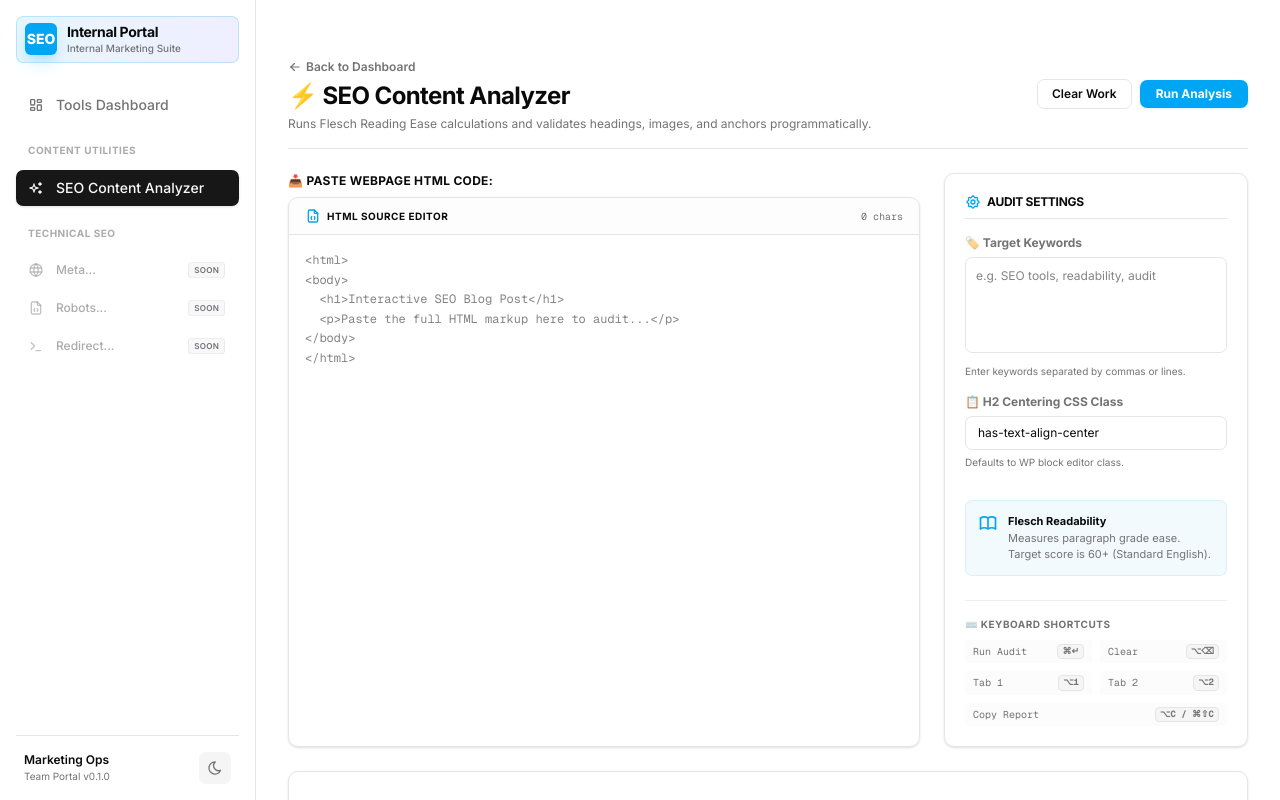
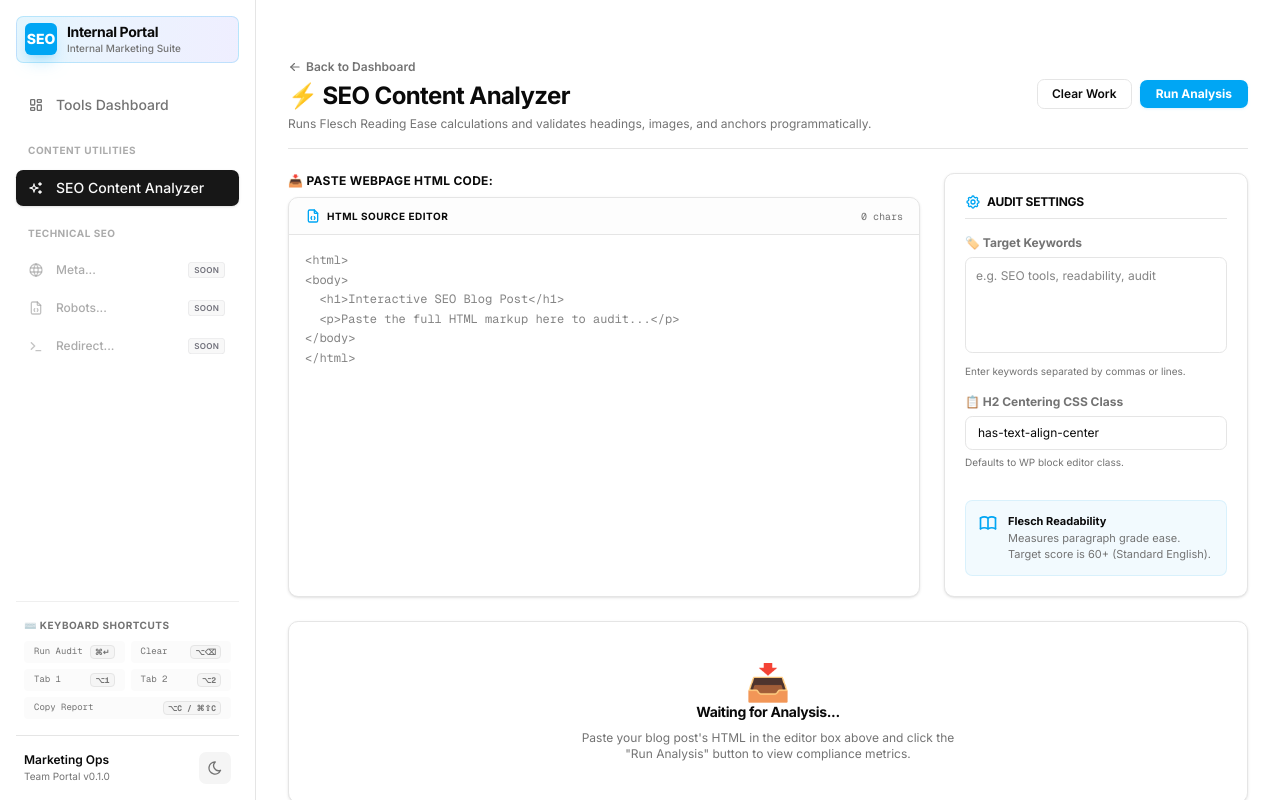
Before and after one commit to gautamtechmero/seo_tools, a Next.js app: page /content-analyzer in a window 1280 px wide. Built offline with nearby package versions, Linux system fonts and the light colour scheme.

Commit message:
Move Keyboard Shortcuts Helper to the sidebar footer

```diff
--- a/app/content-analyzer/page.tsx
+++ b/app/content-analyzer/page.tsx
@@ -274,34 +274,6 @@ export default function ContentAnalyzerPage() {
               </div>
             </div>
 
-            {/* Keyboard Shortcuts Helper */}
-            <div className="border-t border-border/60 pt-4 mt-2">
-              <span className="text-[10px] uppercase font-bold text-muted-foreground tracking-wider block mb-2">
-                ⌨️ Keyboard Shortcuts
-              </span>
-              <div className="grid grid-cols-2 gap-2 text-[10px] text-muted-foreground font-mono">
-                <div className="flex items-center justify-between bg-muted/30 px-2 py-1 rounded">
-                  <span>Run Audit</span>
-                  <kbd className="px-1 bg-muted border border-border rounded text-[9px] font-bold">⌘↵</kbd>
-                </div>
-                <div className="flex items-center justify-between bg-muted/30 px-2 py-1 rounded">
-                  <span>Clear</span>
-                  <kbd className="px-1 bg-muted border border-border rounded text-[9px] font-bold">⌥⌫</kbd>
-                </div>
-                <div className="flex items-center justify-between bg-muted/30 px-2 py-1 rounded">
-                  <span>Tab 1</span>
-                  <kbd className="px-1 bg-muted border border-border rounded text-[9px] font-bold">⌥1</kbd>
-                </div>
-                <div className="flex items-center justify-between bg-muted/30 px-2 py-1 rounded">
-                  <span>Tab 2</span>
-                  <kbd className="px-1 bg-muted border border-border rounded text-[9px] font-bold">⌥2</kbd>
-                </div>
-                <div className="flex items-center justify-between bg-muted/30 px-2 py-1 rounded col-span-2">
-                  <span>Copy Report</span>
-                  <kbd className="px-1 bg-muted border border-border rounded text-[9px] font-bold">⌥C / ⌘⇧C</kbd>
-                </div>
-              </div>
-            </div>
           </div>
         </div>
       </div>
--- a/components/app-layout.tsx
+++ b/components/app-layout.tsx
@@ -134,6 +134,35 @@ export default function AppLayout({ children }: { children: React.ReactNode }) {
 
         {/* Sidebar Footer */}
         <div className="space-y-4">
+          {/* Keyboard Shortcuts Helper */}
+          <div className="border-t border-border/60 pt-4 px-2 space-y-2">
+            <span className="text-[10px] uppercase font-bold text-muted-foreground tracking-wider block">
+              ⌨️ Keyboard Shortcuts
+            </span>
+            <div className="grid grid-cols-2 gap-1.5 text-[9px] text-muted-foreground font-mono">
+              <div className="flex items-center justify-between bg-muted/40 px-2.5 py-1 rounded">
+                <span>Run Audit</span>
+                <kbd className="px-1 bg-muted border border-border rounded text-[8px] font-bold">⌘↵</kbd>
+              </div>
+              <div className="flex items-center justify-between bg-muted/40 px-2.5 py-1 rounded">
+                <span>Clear</span>
+                <kbd className="px-1 bg-muted border border-border rounded text-[8px] font-bold">⌥⌫</kbd>
+              </div>
+              <div className="flex items-center justify-between bg-muted/40 px-2.5 py-1 rounded">
+                <span>Tab 1</span>
+                <kbd className="px-1 bg-muted border border-border rounded text-[8px] font-bold">⌥1</kbd>
+              </div>
+              <div className="flex items-center justify-between bg-muted/40 px-2.5 py-1 rounded">
+                <span>Tab 2</span>
+                <kbd className="px-1 bg-muted border border-border rounded text-[8px] font-bold">⌥2</kbd>
+              </div>
+              <div className="flex items-center justify-between bg-muted/40 px-2.5 py-1 rounded col-span-2">
+                <span>Copy Report</span>
+                <kbd className="px-1 bg-muted border border-border rounded text-[8px] font-bold">⌥C / ⌘⇧C</kbd>
+              </div>
+            </div>
+          </div>
+
           <div className="border-t border-border pt-4 px-2">
             <div className="flex items-center justify-between">
               <div className="text-xs text-muted-foreground">
```
